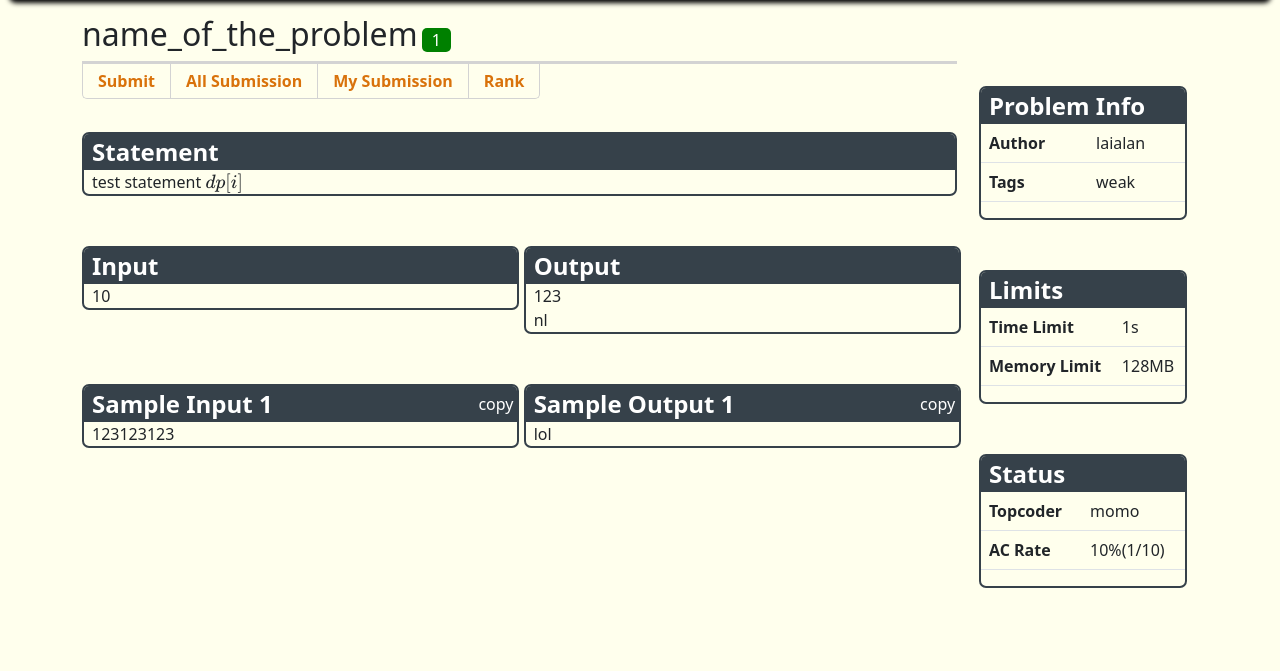
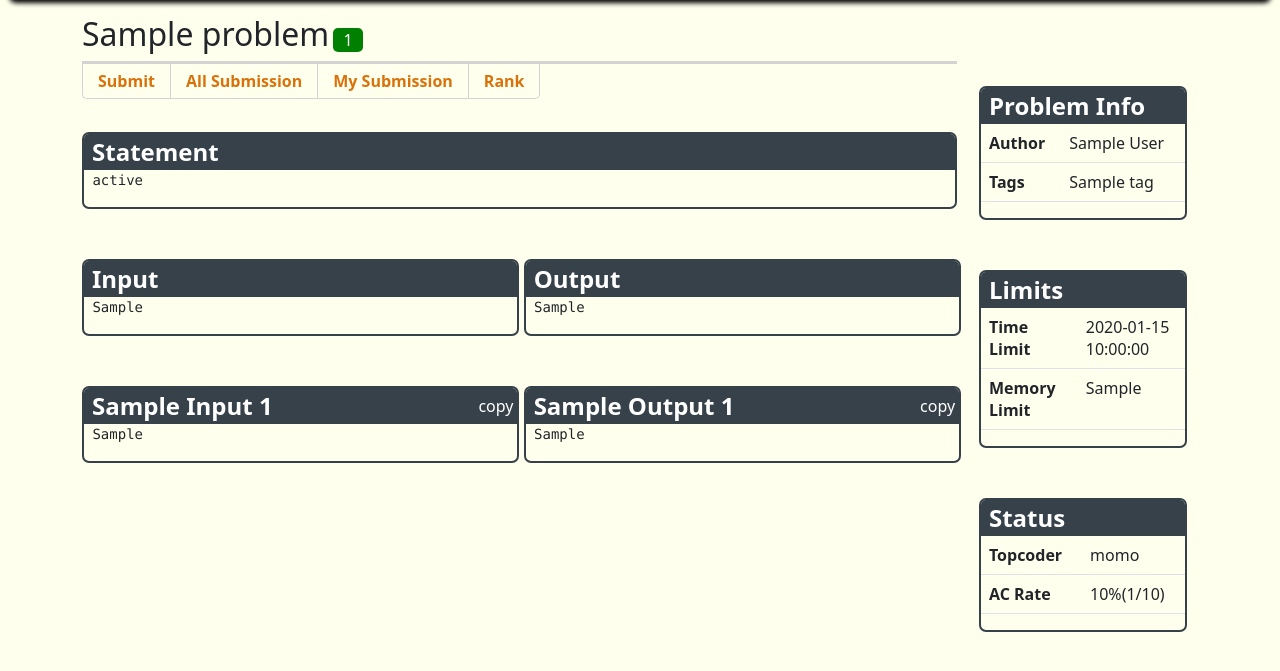
Before and after one commit to godempty/LmaoJudge, a Flask app: page /problems/1 in a window 1280 px wide. Shown: the part 63-734 px from the top of the page. Run offline with Flask 2, Linux system fonts and the light colour scheme; a database or web service that is not in the repository returns one stand-in record (values such as "Sample title").

Commit message:
merge addproblem and problem_page

```diff
--- a/website/admin.py
+++ b/website/admin.py
@@ -30,10 +30,8 @@ def addproblems():
     type = str(request.args.get('sol'))
     if request.method == 'POST':
         problem = new_problem(request)
-        print(request.form)
-        print(request.form.getlist('sample[]'))
         print(problem)
-        #db['problems'].insert_one(problem)
+        db['problems'].insert_one(problem)
 
     return render_template("admin/problemscontrol.html", type = type)
 
--- a/website/static/js/admin.js
+++ b/website/static/js/admin.js
@@ -1,8 +1,8 @@
 function add_sample(){
     section = document.getElementById('io-sample');
-    section.innerHTML += `<div class='io-f'><textarea type='text' class='form-control io-format samples' name='sample[]' `+
+    section.innerHTML += `<div class='io-f'><textarea type='text' class='form-control io-format samples' name='i_sample[]' `+
     `placeholder='input sample ${section.children.length +1}'required></textarea><div class='io-f-space'></div><textarea type='text' class='form-control io-format samples'`+
-    `name='sample[]'placeholder='output sample ${section.children.length +1}'required></textarea></div>`;
+    `name='o_sample[]'placeholder='output sample ${section.children.length +1}'required></textarea></div>`;
 }
 function del_sample(){
     section = document.getElementById('io-sample');
--- a/website/templates/problem_page.html
+++ b/website/templates/problem_page.html
@@ -1,14 +1,16 @@
-<link rel="stylesheet" href="{{ url_for("static", filename = "css/problem_page.css") }}">
+<link rel="stylesheet" href='{{ url_for("static", filename = "css/problem_page.css") }}'>
 <script src="https://polyfill.io/v3/polyfill.min.js?features=es6"></script>
 <script id="MathJax-script" async src="https://cdn.jsdelivr.net/npm/mathjax@3/es5/tex-mml-chtml.js"></script>
 {% extends "base.html" %}
 {% block content %}
 
-<h2>name_of_the_problem</h2>
-<div id="id_box">{{ pid }}</div>
+<div>
+<h2>{{ problem['name'] }}</h2>
+<div id="id_box">{{ problem['pid'] }}</div>
+</div>
 <div class="two_col_80">
 	<div class="navbar navbar-expand-md" id="buttonrow" style="width: 98%; justify-content: left;">
-		<a id="submitbut" href="/submit/{{ pid }}">Submit</a>
+		<a id="submitbut" href="/submit/{{ problem['pid'] }}">Submit</a>
 		<a id="allsubbut" href="/">All Submission</a>
 		<a id="mysubbut" href="/">My Submission</a>
 		<a id="rankbut" href="/">Rank</a>
@@ -16,38 +18,28 @@
 
 	<div class="box" style="width: 98%;">
 		<div class="caption">Statement</div>
-		<div>
-			test statement \(dp[i]\)
-		</div>
+		<pre> {{ problem['statement'] }}</pre>
 	</div>
 
 	<div class="box two_col_half">
 		<div class="caption">Input</div>
-		<div>
-			10
-		</div>
+		<pre> {{ problem['i_format'] }}</pre>
 	</div>
 
 	<div class="box two_col_half">
 		<div class="caption">Output</div>
-		<div>
-			123<br>nl
+		<pre> {{ problem['o_format'] }}</pre>
+	</div>
+	{% for i in range(lens) %}
+		<div class="box two_col_half">
+			<div class="caption tocopy">Sample Input {{ i+1 }} <input type="button" value="copy"></div>
+			<pre> {{ problem['i_sample'][i] }}</pre>
 		</div>
-	</div>
-
-	<div class="box two_col_half">
-		<div class="caption tocopy">Sample Input 1 <input type="button" value="copy"></div>
-		<div>
-			123123123
+		<div class="box two_col_half">
+			<div class="caption tocopy">Sample Output {{ i+1 }} <input type="button" value="copy"></div>
+			<pre> {{ problem['o_sample'][i] }}</pre>
 		</div>
-	</div>
-
-	<div class="box two_col_half">
-		<div class="caption tocopy">Sample Output 1 <input type="button" value="copy"></div>
-		<div>
-			lol
-		</div>
-	</div>
+	{% endfor %}
 </div>
 
 <div class="two_col_20">
@@ -57,11 +49,11 @@
 			<tbody>
 				<tr>
 					<th>Author</th>
-					<td>laialan</td>
+					<td>{{ problem['Author'] }}</td>
 				</tr>
 				<tr>
 					<th>Tags</th>
-					<td>weak</td>
+					<td>{{ problem['tag'] }}</td>
 				</tr>
 			</tbody>
 		</table>
@@ -72,11 +64,11 @@
 			<tbody>
 				<tr>
 					<th>Time Limit</th>
-					<td>1s</td>
+					<td>{{ problem['time_limit'] }}</td>
 				</tr>
 				<tr>
 					<th>Memory Limit</th>
-					<td>128MB</td>
+					<td>{{ problem['memory_limit'] }}</td>
 				</tr>
 			</tbody>
 		</table>
--- a/website/views.py
+++ b/website/views.py
@@ -17,9 +17,12 @@ def home():
 def problems():
     return render_template("problems.html")
 
-@views.route('/problems/<id>')
-def problem_page(id):
-    return render_template("problem_page.html", pid=id)
+@views.route('/problems/<pid>')
+def problem_page(pid):
+
+    problem = db['problems'].find_one({"pid": int(pid)})
+    lens = len(problem['i_sample'])
+    return render_template("problem_page.html", problem = problem, lens=lens)
 
 @views.route('/contests')
 def contests():
```
Also changed, not shown: website/model.py (+18 -10 lines), website/templates/admin/problemscontrol.html (+12 -3 lines), website/templates/problems.html (+6 -1 lines).
